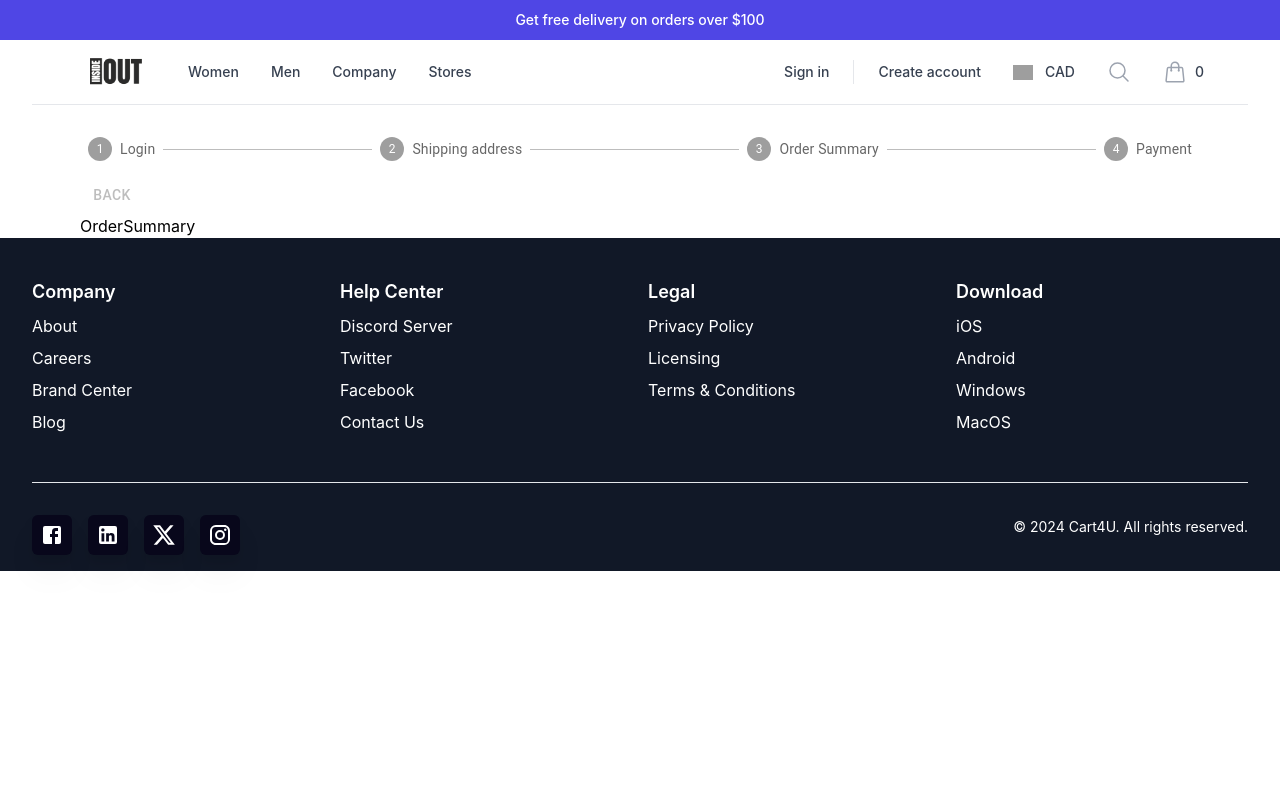
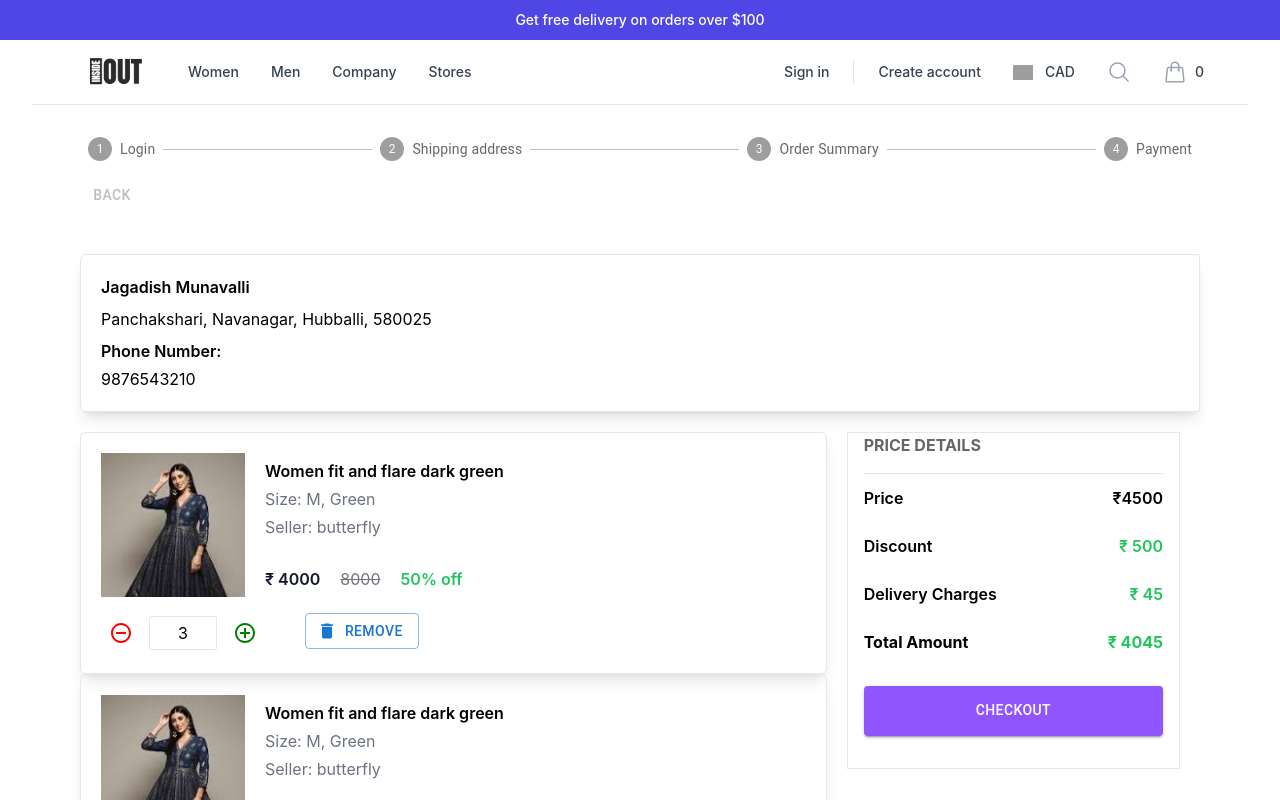
Before and after one commit to jagadish011/Ecommerse, a React (Create React App) app: page / in a window 1280 px wide. Shown: the top 800 px of the page. Built offline with nearby package versions, Linux system fonts and the light colour scheme; grey boxes are pictures that could not be loaded.

Commit message:
ordersummary

```diff
--- a/src/customer/components/AddressCard/AddressCard.jsx
+++ b/src/customer/components/AddressCard/AddressCard.jsx
@@ -2,7 +2,16 @@ import React from 'react'
 
 const AddressCard = () => {
   return (
-    <div>AddressCard</div>
+    <div>
+      <div className='space-y-2'>
+        <p className='font-semibold'>Jagadish Munavalli</p>
+        <p>Panchakshari, Navanagar, Hubballi, 580025</p>
+        <div className='space-y-1'>
+          <p className='font-semibold'>Phone Number:</p>
+          <p>9876543210</p>
+        </div>
+      </div>
+    </div>
   )
 }
 
--- a/src/customer/components/Checkout/Checkout.jsx
+++ b/src/customer/components/Checkout/Checkout.jsx
@@ -68,7 +68,7 @@ export default function Checkout() {
 
             </Box>
 
-            <div>
+            <div className="mt-10">
                 {
                     step==2?<DeliveryAddressForm />:<OrderSummary />
                 }
--- a/src/customer/components/Checkout/OrderSummary.jsx
+++ b/src/customer/components/Checkout/OrderSummary.jsx
@@ -1,8 +1,59 @@
 import React from 'react'
+import AddressCard from '../AddressCard/AddressCard'
+import { Button } from '@mui/material'
+import CartItems from '../Cart/CartItems'
 
 const OrderSummary = () => {
   return (
-    <div>OrderSummary</div>
+    <div>
+      <div className='p-5 shadow-lg rounded-s-md border'>
+        <AddressCard />
+        <div>
+
+    </div>
+      </div>
+    <div className="lg:grid grid-cols-3  relative py-5">
+        <div className="col-span-2">
+         {[1,1,1].map((item)=><CartItems />)}
+        </div>
+        <div className="px-5 sticky top-0 h-[100vh] mt-5 lg:mt-0">
+          <div className="border px-4">
+            <p className="uppercase font-bold opacity-60 pb-4">Price Details</p>
+            <hr />
+            <div className="space-y-3 font-semibold">
+              <div className="flex justify-between pt-3 text-black">
+                <span>Price</span>
+                <span>₹4500</span>
+              </div>
+              <div className="flex justify-between pt-3 ">
+                <span>Discount</span>
+                <span className="text-green-500">₹ 500</span>
+              </div>
+              <div className="flex justify-between pt-3 ">
+                <span>Delivery Charges</span>
+                <span className="text-green-500">₹ 45</span>
+              </div>
+              <div className="flex justify-between pt-3  font-bold">
+                <span>Total Amount</span>
+                <span className="text-green-500">₹ 4045</span>
+              </div>
+            </div>
+            <Button
+              variant="contained"
+              className="w-full "
+              sx={{
+                px: "2.5rem",
+                py: "0.8rem",
+                bgcolor: "#9155fd",
+                my: "2rem",
+              }}
+            >
+              Checkout
+            </Button>
+          </div>
+        </div>
+      </div>
+    </div>
   )
 }
 
```
